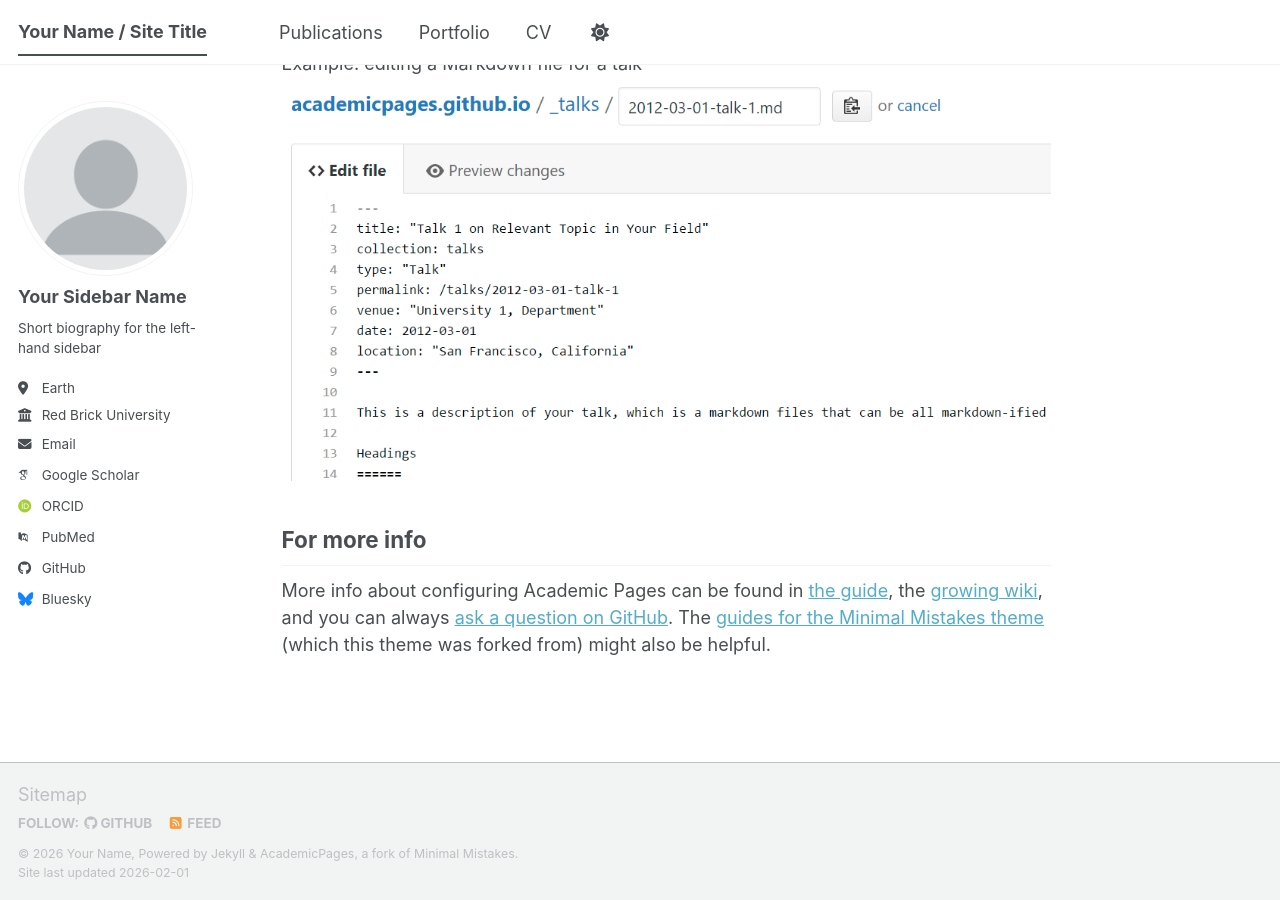
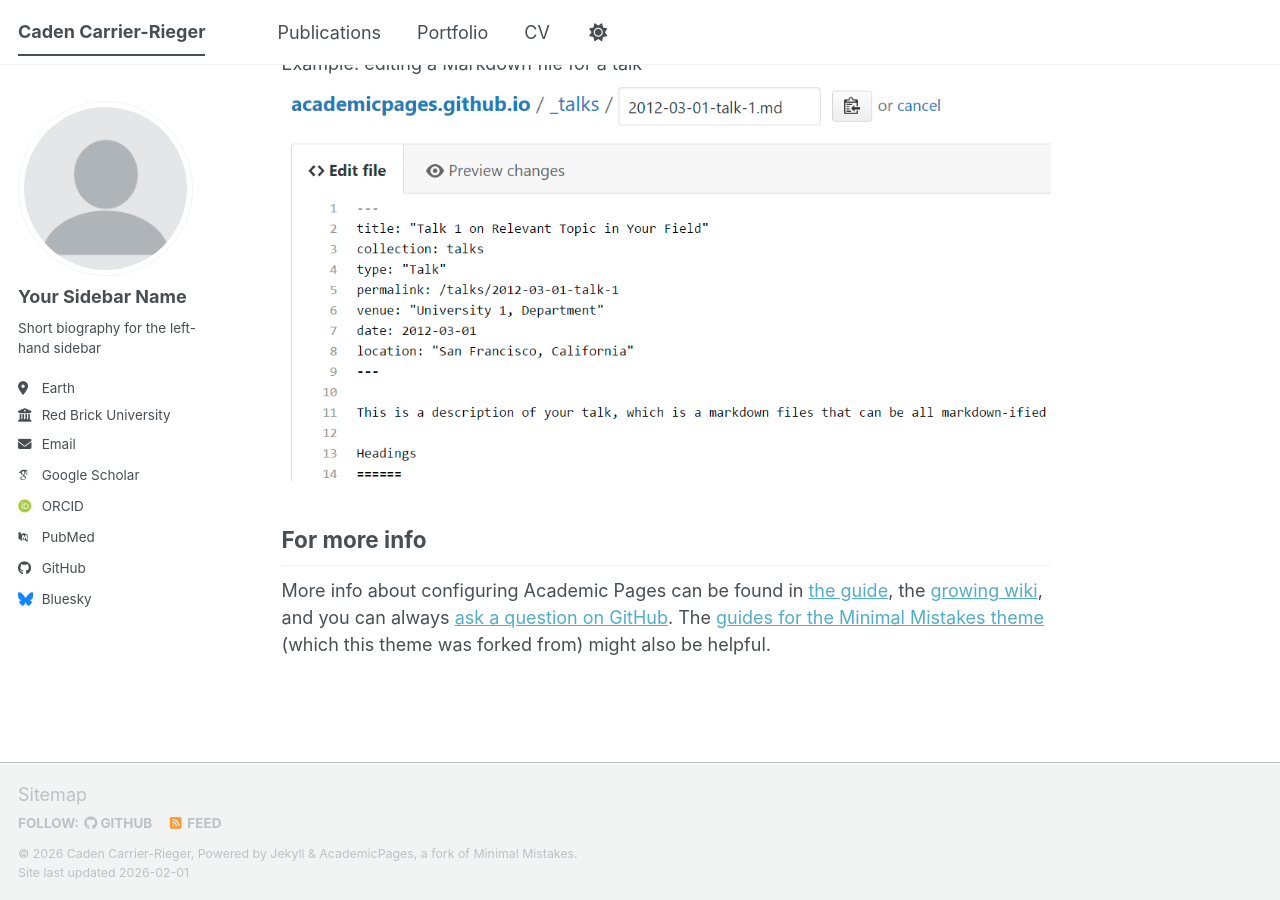
Before and after one commit to cadenrieger-lgtm/cadenrieger-lgtm.github.io, a Jekyll site: the page built from _pages/about.md, in a window 1280 px wide and 900 px high, scrolled down 2720 px. Built offline with Jekyll 4.4.1, drawn with Linux system fonts in a browser that asks for light colours; some web fonts are replaced; a script bundle is joined from its source files by our own code; library files that are not in the unit come from our copies.

Commit message:
Update _config.yml

```diff
--- a/_config.yml
+++ b/_config.yml
@@ -9,11 +9,11 @@
 # Basic Site Settings
 locale                   : "en-US"
 site_theme               : "default" # The available themes options are "default", "air", "sunrise", "mint", "dirt" and "contrast"
-title                    : "Your Name / Site Title"
+title                    : "Caden Carrier-Rieger"
 title_separator          : "-"
-name                     : &name "Your Name"
-description              : &description "Your Name's academic portfolio"   # Update this with a general description of your site, this is the default if not overridden by a page
-url                      : https://academicpages.github.io # The base hostname & protocol for your site e.g. "https://[your GitHub username].github.io",
+name                     : &name "Caden Carrier-Rieger"
+description              : &description "Caden Rieger's academic portfolio"   # Update this with a general description of your site, this is the default if not overridden by a page
+url                      : https://cadenrieger-lgtm.github.io # The base hostname & protocol for your site e.g. "https://[your GitHub username].github.io",
                                                            # or if you already have some other page hosted on Github then use "https://[your GitHub username].github.io/[Your Repo Name]"
 baseurl                  : "" # the subpath of your site, e.g. "/blog"
 repository               : "academicpages/academicpages.github.io"
```
